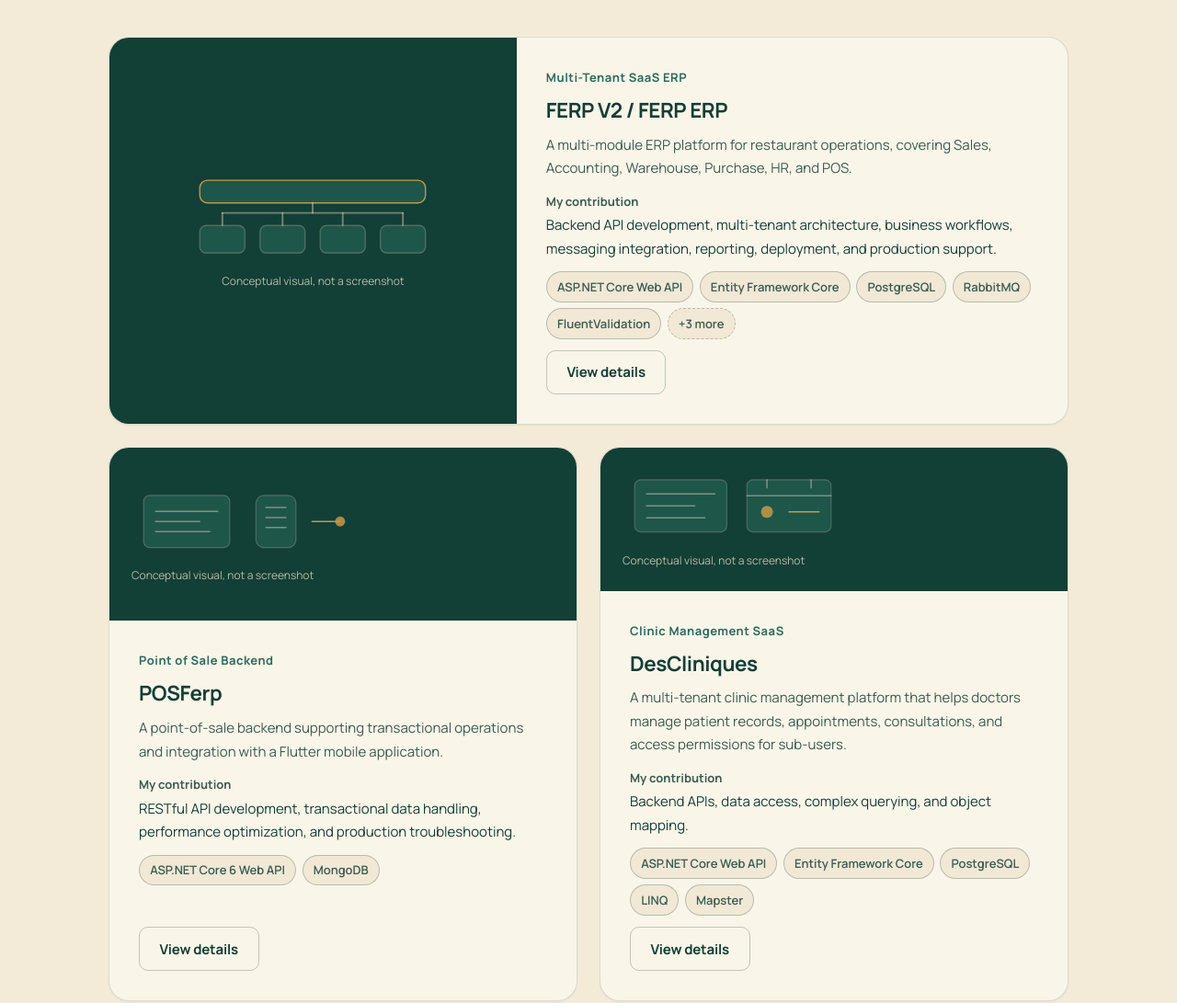
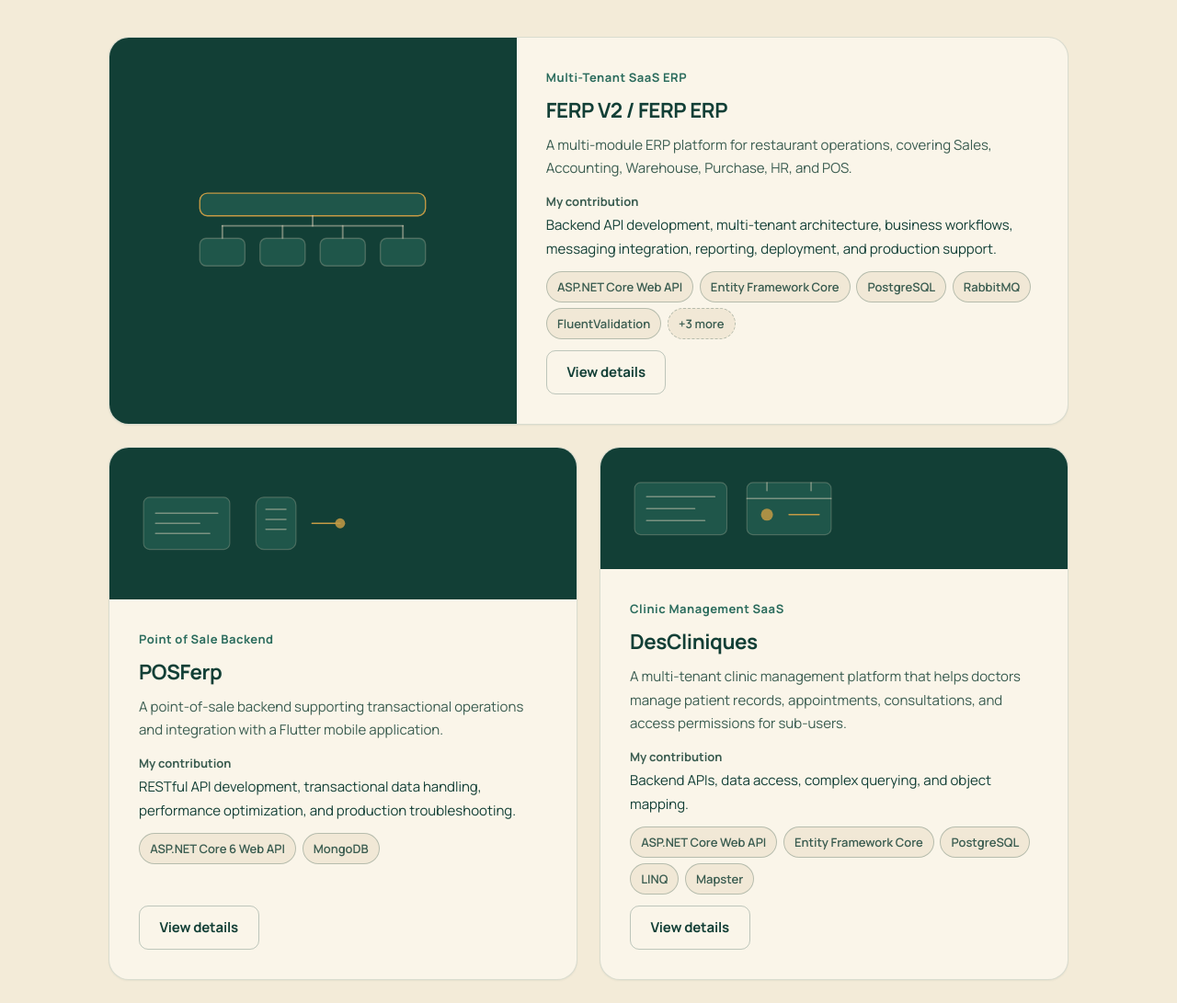
Before and after one commit to MostafaAtef4/portfolio, a website: page docs/portfolio-standalone.html in a window 1280 px wide. Shown: the part 3325-4416 px from the top of the page at 92% size. Drawn offline with Linux system fonts and the light colour scheme.

Commit message:
Edit portfolio

```diff
--- a/docs/assets/styles.css
+++ b/docs/assets/styles.css
@@ -874,12 +874,6 @@ svg {
   fill: rgba(196, 154, 69, 0.85);
 }
 
-.card-visual-note {
-  font-size: 0.75rem;
-  line-height: 1.4;
-  color: var(--on-dark-soft);
-}
-
 .card-body {
   display: flex;
   flex-direction: column;
--- a/docs/portfolio-standalone.html
+++ b/docs/portfolio-standalone.html
@@ -902,12 +902,6 @@ svg {
 
 .mt-accent-fill {
   fill: rgba(196, 154, 69, 0.85);
-}
-
-.card-visual-note {
-  font-size: 0.75rem;
-  line-height: 1.4;
-  color: var(--on-dark-soft);
 }
 
 .card-body {
@@ -1763,15 +1757,12 @@ a.contact-value:hover {
     <div class="project-grid">
 
   <article class="project-card">
-    <div class="card-visual">
-             <svg class="card-motif" viewBox="0 0 220 72" aria-hidden="true" focusable="false">
+    <div class="card-visual"><svg class="card-motif" viewBox="0 0 220 72" aria-hidden="true" focusable="false">
       <rect x="20" y="6" width="180" height="18" rx="6" class="mt-fill mt-accent"/>
       <path d="M110 24v8" class="mt-line"/>
       <path d="M38 32h144" class="mt-line"/>
       <path d="M38 32v10" class="mt-line"/><path d="M86 32v10" class="mt-line"/><path d="M134 32v10" class="mt-line"/><path d="M182 32v10" class="mt-line"/><rect x="20" y="42" width="36" height="22" rx="5" class="mt-fill"/><rect x="68" y="42" width="36" height="22" rx="5" class="mt-fill"/><rect x="116" y="42" width="36" height="22" rx="5" class="mt-fill"/><rect x="164" y="42" width="36" height="22" rx="5" class="mt-fill"/>
-    </svg>
-             <p class="card-visual-note">Conceptual visual, not a screenshot</p>
-           </div>
+    </svg></div>
     <div class="card-body">
       <p class="card-category">Multi-Tenant SaaS ERP</p>
       <h3 class="card-title">FERP V2 / FERP ERP</h3>
@@ -1786,17 +1777,14 @@ a.contact-value:hover {
     </div>
   </article>
   <article class="project-card">
-    <div class="card-visual">
-             <svg class="card-motif" viewBox="0 0 220 72" aria-hidden="true" focusable="false">
+    <div class="card-visual"><svg class="card-motif" viewBox="0 0 220 72" aria-hidden="true" focusable="false">
       <rect x="12" y="10" width="86" height="52" rx="6" class="mt-fill"/>
       <path d="M24 26h62M24 36h44M24 46h54" class="mt-line"/>
       <rect x="124" y="10" width="40" height="52" rx="8" class="mt-fill"/>
       <path d="M134 22h20M134 32h20M134 42h20" class="mt-line"/>
       <path d="M180 36h28" class="mt-line mt-accent"/>
       <circle cx="208" cy="36" r="5" class="mt-accent-fill"/>
-    </svg>
-             <p class="card-visual-note">Conceptual visual, not a screenshot</p>
-           </div>
+    </svg></div>
     <div class="card-body">
       <p class="card-category">Point of Sale Backend</p>
       <h3 class="card-title">POSFerp</h3>
@@ -1811,8 +1799,7 @@ a.contact-value:hover {
     </div>
   </article>
   <article class="project-card">
-    <div class="card-visual">
-             <svg class="card-motif" viewBox="0 0 220 72" aria-hidden="true" focusable="false">
+    <div class="card-visual"><svg class="card-motif" viewBox="0 0 220 72" aria-hidden="true" focusable="false">
     <rect x="12" y="10" width="92" height="52" rx="6" class="mt-fill"/>
     <path d="M24 24h68M24 36h48M24 48h58" class="mt-line"/>
     <rect x="124" y="10" width="84" height="52" rx="6" class="mt-fill"/>
@@ -1820,9 +1807,7 @@ a.contact-value:hover {
     <path d="M144 10v8M188 10v8" class="mt-line"/>
     <circle cx="144" cy="42" r="6" class="mt-accent-fill"/>
     <path d="M166 42h30" class="mt-line mt-accent"/>
-  </svg>
-             <p class="card-visual-note">Conceptual visual, not a screenshot</p>
-           </div>
+  </svg></div>
     <div class="card-body">
       <p class="card-category">Clinic Management SaaS</p>
       <h3 class="card-title">DesCliniques</h3>
--- a/src/components/projects.ts
+++ b/src/components/projects.ts
@@ -14,10 +14,7 @@ function featuredCard(p: Project): string {
   <article class="project-card">
     ${
       p.visual
-        ? `<div class="card-visual">
-             ${projectMotif(p.visual)}
-             <p class="card-visual-note">Conceptual visual, not a screenshot</p>
-           </div>`
+        ? `<div class="card-visual">${projectMotif(p.visual)}</div>`
         : ''
     }
     <div class="card-body">
--- a/static/styles.css
+++ b/static/styles.css
@@ -874,12 +874,6 @@ svg {
   fill: rgba(196, 154, 69, 0.85);
 }
 
-.card-visual-note {
-  font-size: 0.75rem;
-  line-height: 1.4;
-  color: var(--on-dark-soft);
-}
-
 .card-body {
   display: flex;
   flex-direction: column;
```
Also changed, not shown: docs/index.html (+6 -15 lines).
